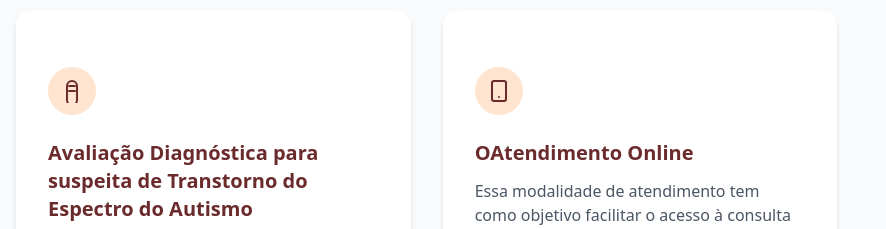
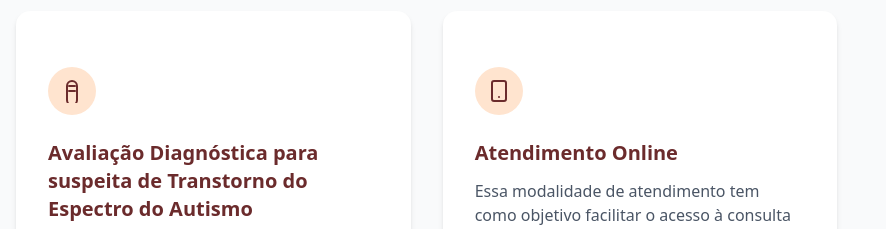
Before and after one commit to SindiprosanABC/psychiatric-care, a Next.js app: page / in a window 1280 px wide. Shown: the part 2180-2409 px from the top of the page, without its empty margins (0-886 px from the left). Built offline with nearby package versions, Linux system fonts and the light colour scheme.

Commit message:
feat: edit texts

```diff
--- a/components/sections/about.tsx
+++ b/components/sections/about.tsx
@@ -43,7 +43,7 @@ export const About = () => {
               </div>
               <div className="absolute -right-6 -bottom-6 rounded-xl bg-[#ffe4cf] p-4 shadow-lg">
                 <div className="font-medium text-[#6b2b2c]">
-                  Dr. Psychiatrist
+                  Dr. Flaviana Becker Dartora - Psiquiatra
                 </div>
                 <div className="text-sm text-gray-600">
                   Child & Adolescent Specialist
--- a/components/sections/services.tsx
+++ b/components/sections/services.tsx
@@ -186,7 +186,7 @@ export const Services = () => {
                 </svg>
               </div>
               <h3 className="mb-3 text-xl font-bold text-[#6b2b2c]">
-                OAtendimento Online
+                Atendimento Online
               </h3>
               <p className="mb-6 text-gray-600">
                 Essa modalidade de atendimento tem como objetivo facilitar o
```
